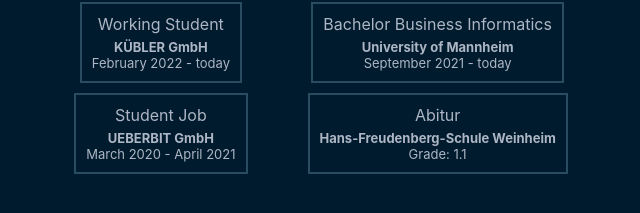
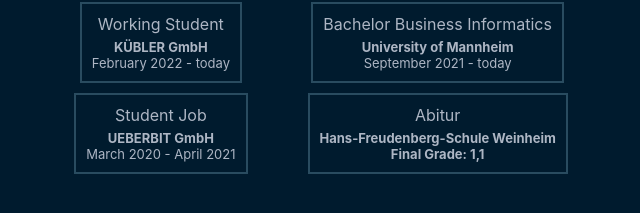
Before and after one commit to ibveecnk/portfolio, a Next.js app: page /experience in a window 1280 px wide. Shown: the part 363-576 px from the top of the page, without its empty margins (319-959 px from the left). Built offline with nearby package versions, Linux system fonts and the light colour scheme.

Commit message:
Optimize date formatting

```diff
--- a/components/Experience/EducationCard.tsx
+++ b/components/Experience/EducationCard.tsx
@@ -25,11 +25,13 @@
       year: "numeric",
       month: "long",
     });
-    let toString = to.toLocaleDateString("en-US", {
-      year: "numeric",
-      month: "long",
-    });
-    ongoing ? (toString = "today") : null;
+    let toString;
+    ongoing
+      ? (toString = "today")
+      : (toString = to.toLocaleDateString("en-US", {
+          year: "numeric",
+          month: "long",
+        }));
     return `${fromString} - ${toString}`;
   };
 
@@ -41,7 +43,11 @@
         {from && to ? (
           <div className={styles.cardText}>{dateSpanToString(from, to)}</div>
         ) : null}
-        {grade ? <div className={styles.cardText}>Grade: {grade}</div> : null}
+        {grade ? (
+          <div className={styles.cardText + " " + styles.cardBold}>
+            Final Grade: {grade.toFixed(1).replace(".", ",")}
+          </div>
+        ) : null}
       </div>
     </Link>
   );
```
